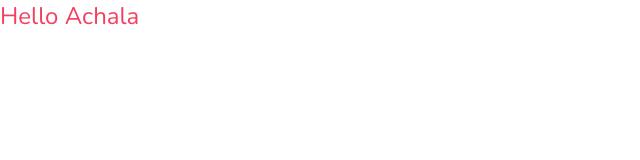
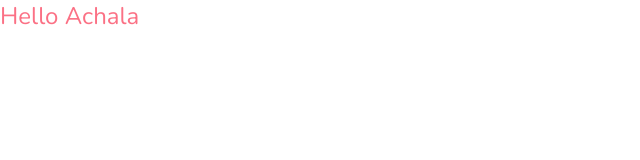
Before and after one commit to bhanukaonline/airbnb-clone, a Next.js app in the folder airbnb/: page / in a window 1280 px wide. Shown: the top 160 px of the page, without its empty margins (0-640 px from the left). Built offline with nearby package versions, Linux system fonts and the light colour scheme.

Commit message:
Update page.tsx

```diff
--- a/airbnb/app/page.tsx
+++ b/airbnb/app/page.tsx
@@ -2,7 +2,7 @@ import Image from 'next/image'
 
 export default function Home() {
   return (
-    <div className='text-rose-500 text-2xl'>Hello Achala</div>
+    <div className='text-rose-400 text-2xl'>Hello Achala</div>
 
   )
 }
```
